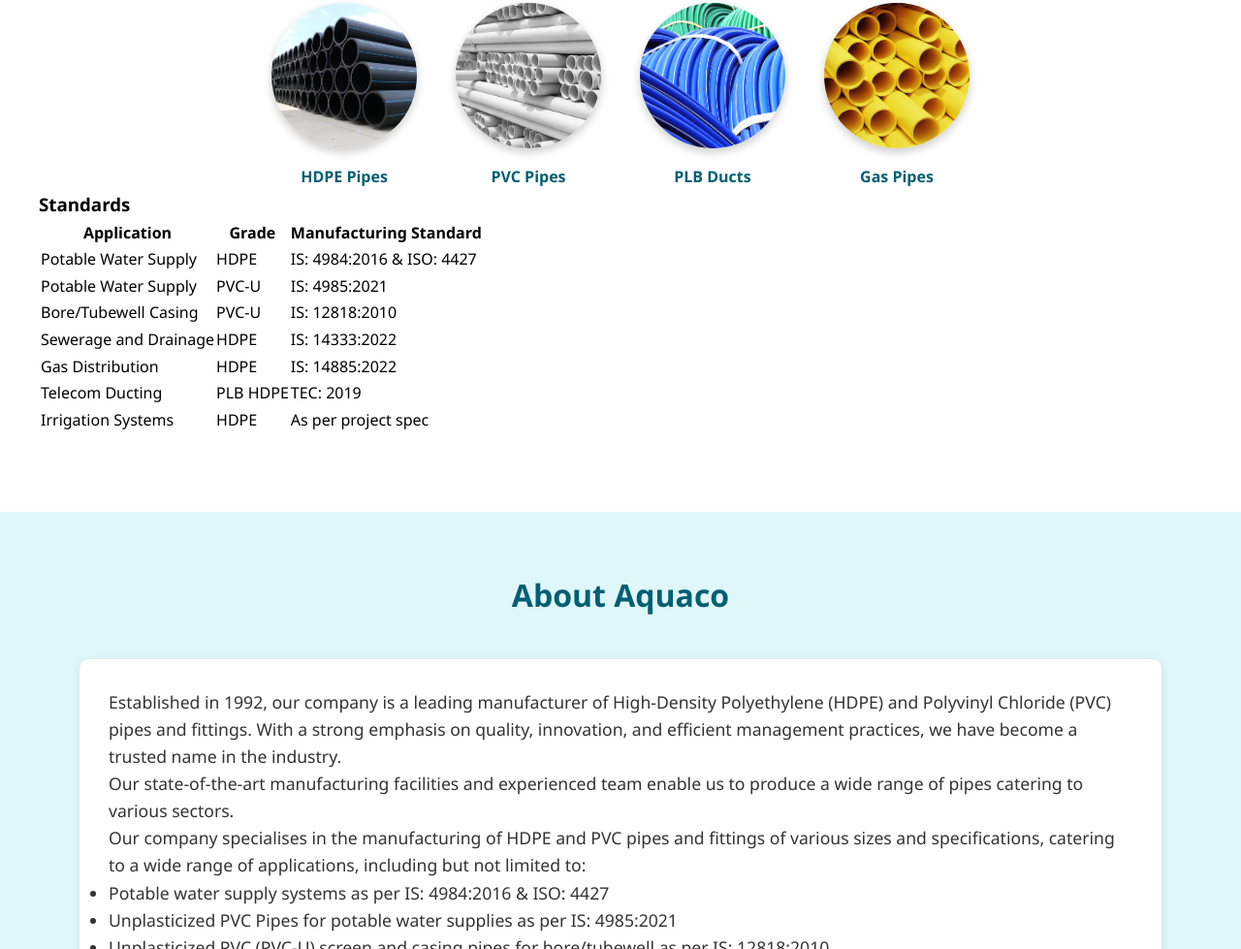
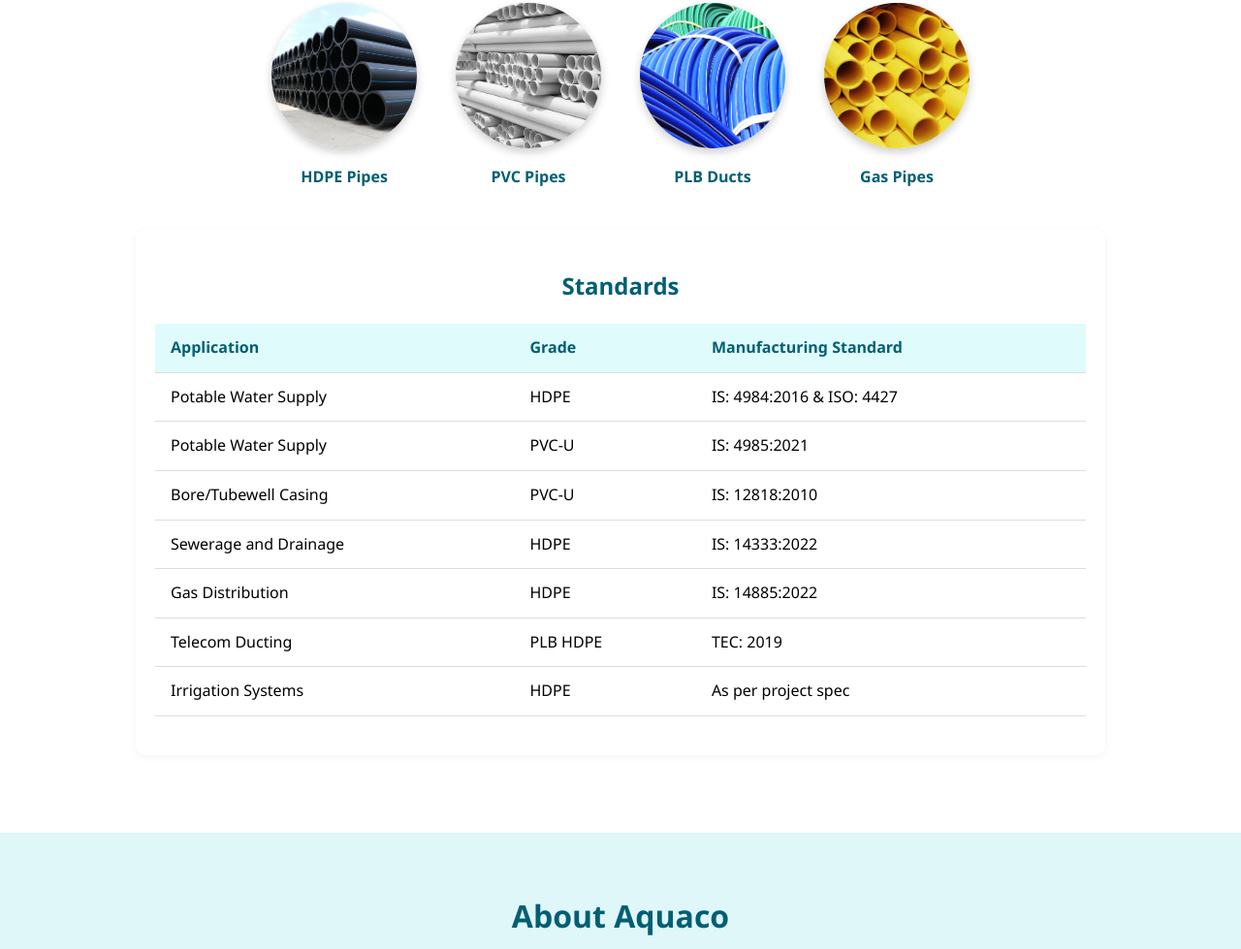
Before and after one commit to disha9848/disha9848.github.io, a plain HTML site: page index.html in a window 1280 px wide. Shown: the part 539-1518 px from the top of the page at 97% size. Drawn offline with Linux system fonts and the light colour scheme.

Commit message:
Update style.css

```diff
--- a/style.css
+++ b/style.css
@@ -152,6 +152,45 @@
   font-size: 1rem;
   font-weight: 600;
   color: #005f73;
+}
+.standards-section {
+  background: #ffffff;
+  padding: 40px 20px;
+  margin-top: 40px;
+  border-radius: 10px;
+  box-shadow: 0 2px 8px rgba(0, 0, 0, 0.05);
+  max-width: 1000px;
+  margin-left: auto;
+  margin-right: auto;
+}
+
+.standards-title {
+  text-align: center;
+  font-size: 1.5rem;
+  color: #005f73;
+  margin-bottom: 20px;
+}
+
+.standards-table {
+  width: 100%;
+  border-collapse: collapse;
+}
+
+.standards-table th,
+.standards-table td {
+  padding: 12px 16px;
+  text-align: left;
+  border-bottom: 1px solid #ddd;
+}
+
+.standards-table th {
+  background-color: #e0fbfc;
+  color: #005f73;
+  font-weight: 600;
+}
+
+.standards-table tr:hover {
+  background-color: #f1f1f1;
 }
 
 
```
